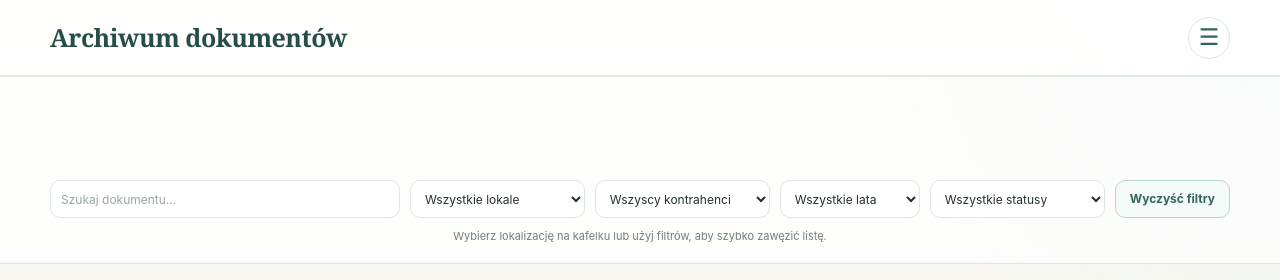
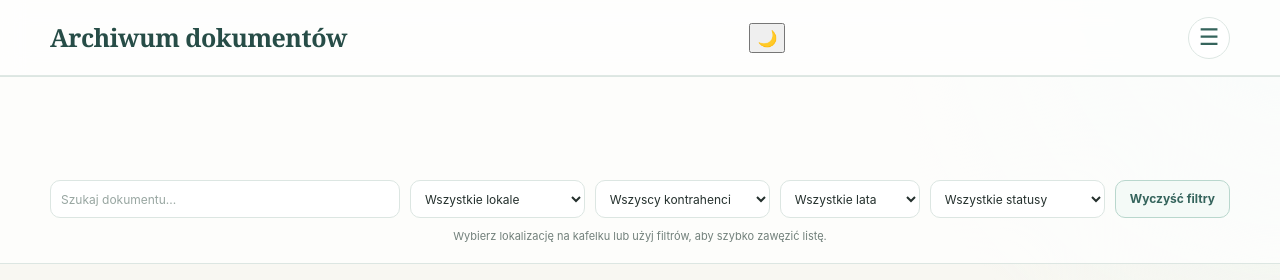
Before and after one commit to wnbaltona/archiwum, a plain HTML site: page index.html in a window 1280 px wide. Drawn offline with nearby package versions, Linux system fonts and the light colour scheme; no server answers.

Commit message:
Update index.html

```diff
--- a/index.html
+++ b/index.html
@@ -8,6 +8,8 @@
 <meta name="viewport" content="width=device-width, initial-scale=1.0">
 
 <title>Archiwum dokumentów</title>
+
+
 
 <link rel="stylesheet" href="style.css">
 
@@ -28,7 +30,9 @@ Archiwum dokumentów
 </div>
 
 
-
+<button id="themeToggle" class="theme-toggle">
+    🌙
+</button>
 
 <div class="menu-wrapper">
 
```
